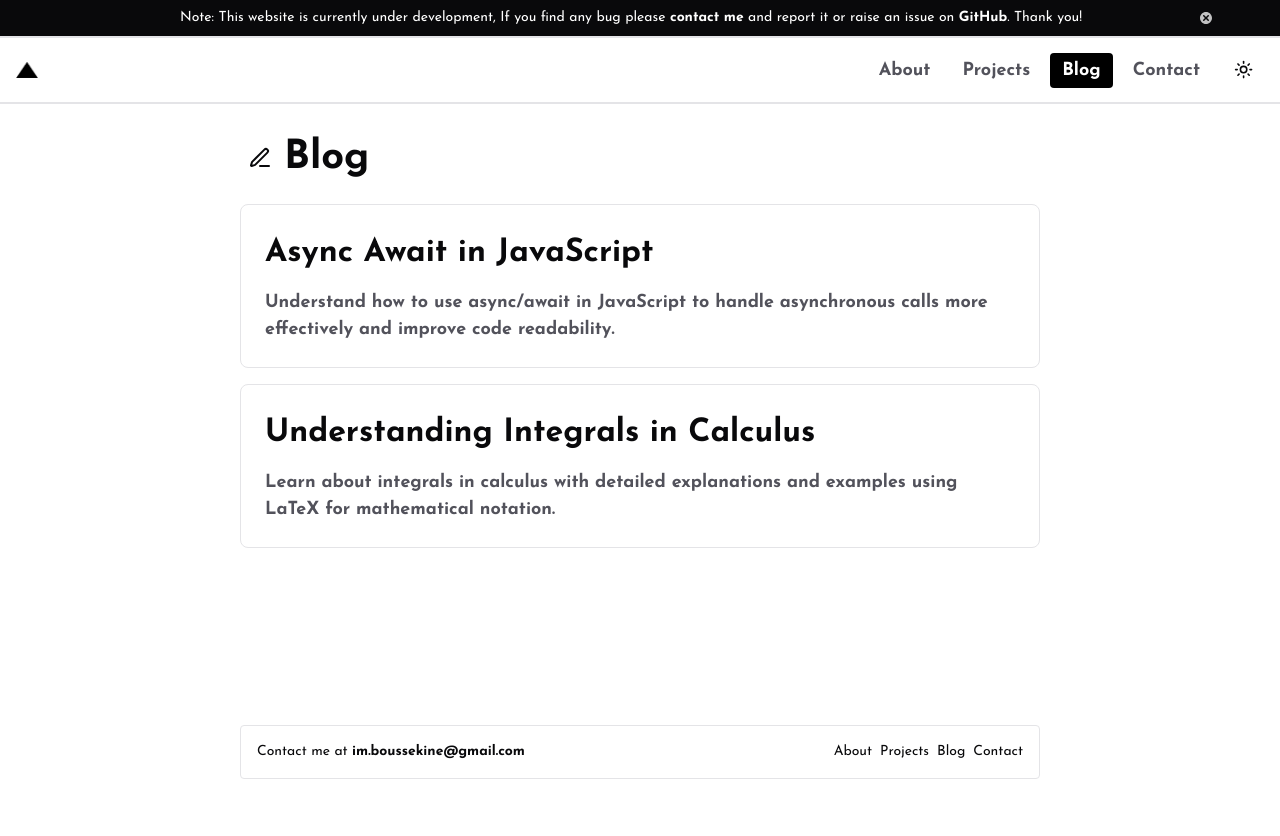
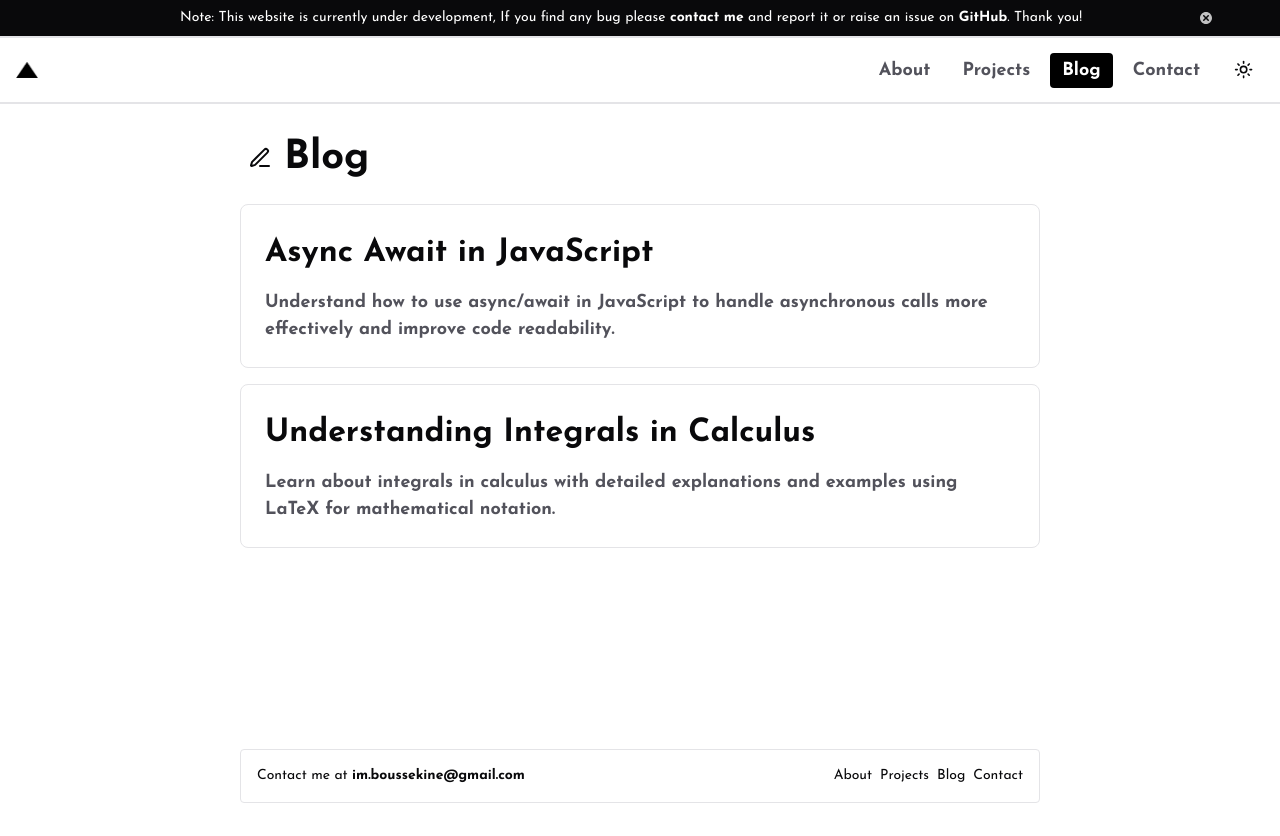
Before and after one commit to 1sma31L/Portfolio, a Next.js app: page /blog in a window 1280 px wide. Before the commit the page ends 812 px from the top, so only its background shows below. Built offline with nearby package versions, Linux system fonts and the light colour scheme.

Commit message:
style: increased blog main height

```diff
--- a/src/app/blog/page.tsx
+++ b/src/app/blog/page.tsx
@@ -44,7 +44,7 @@ export default async function Blog() {
 	const posts = await getPosts();
 	return (
 		<AnimatedDiv id={2}>
-			<main className="container mx-auto min-h-[76vh] font-bold text-[24px] sm:text-[32px]  py-6 px-4 sm:px-0">
+			<main className="container mx-auto min-h-[79vh] font-bold text-[24px] sm:text-[32px]  py-6 px-4 sm:px-0">
 				<div className="flex gap-3 justify-start items-center px-2">
 					<LuPenLine className="text-xl md:text-2xl" />
 					<h1 className={`text-[30px] md:text-[40px] font-bold`}>Blog</h1>
```
